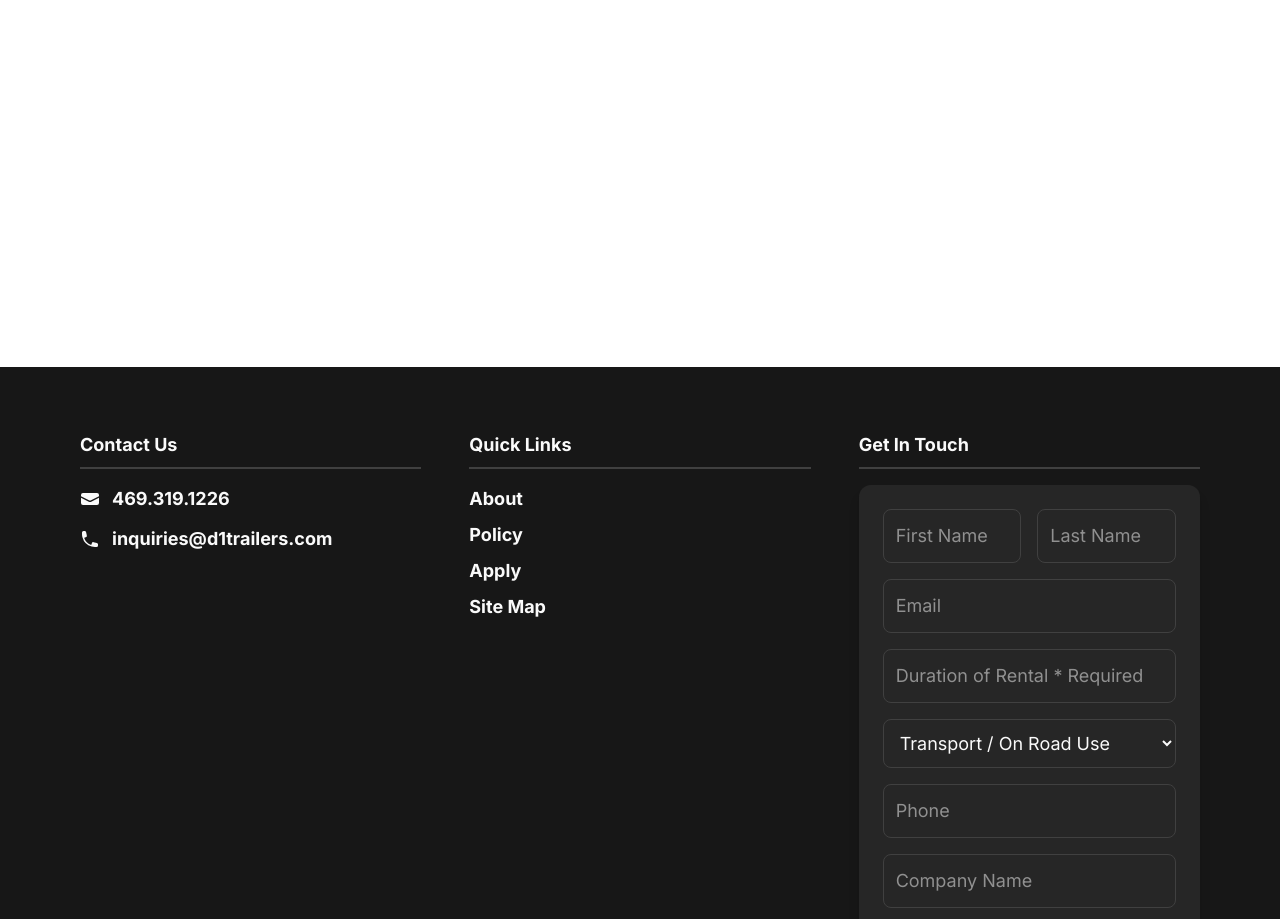
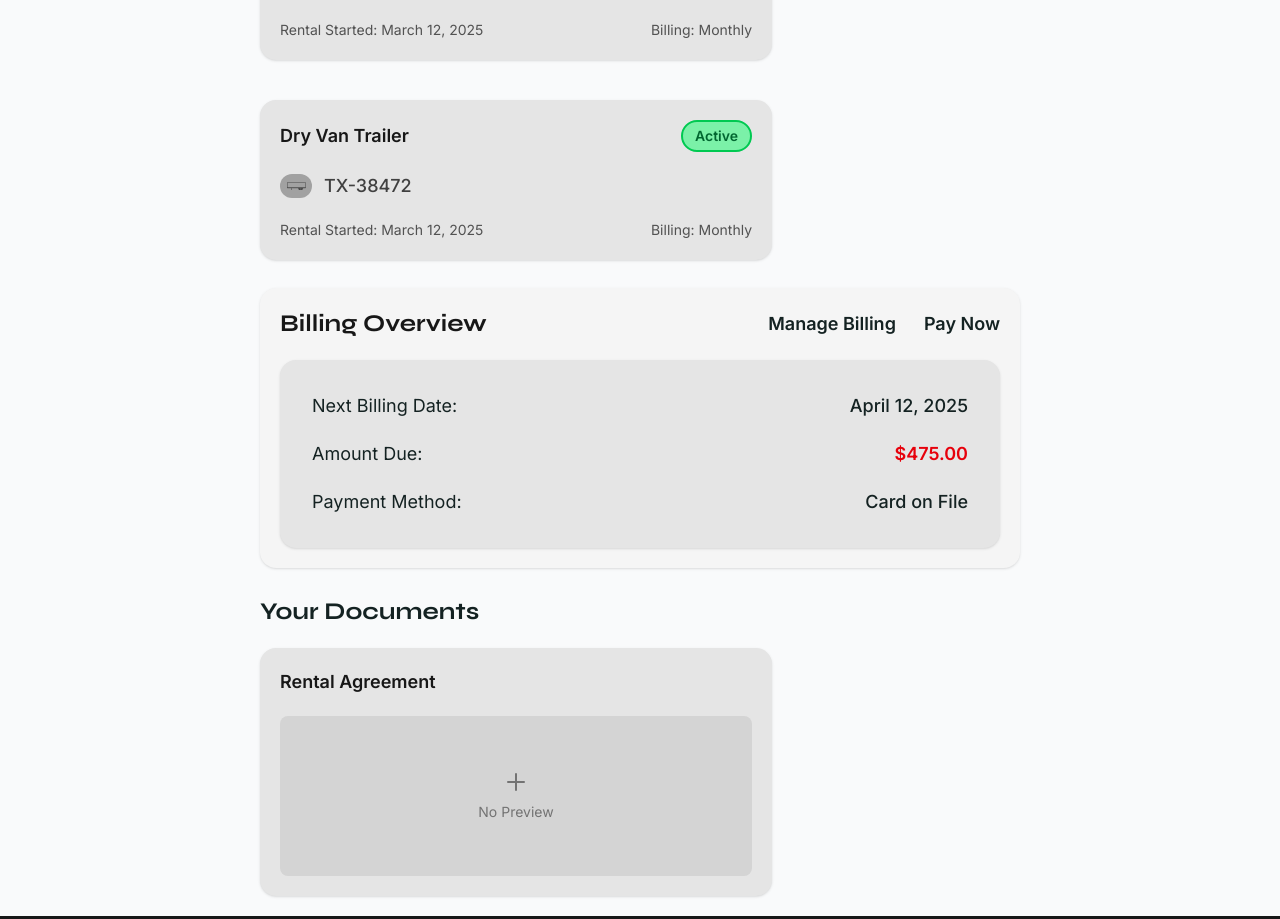
Before and after one commit to d1trailers/d1trailers, a Next.js app: page /portal in a window 1280 px wide. Before the commit this address had no page. Shown: the part 433-1352 px from the top of the page. Built offline with nearby package versions, Linux system fonts and the light colour scheme; a web font is replaced by a local one.

Commit message:
Add Portal Page

```diff
--- a/src/app/apply/page.js
+++ b/src/app/apply/page.js
@@ -6,14 +6,9 @@ import Card from "@/components/ui/Card";
 export default function Apply() {
   return (
     <div className="grid grid-flow-row w-full h-full gap-7 mt-25 p-5 md:px-35 lg:px-65">
-      <div className="flex flex-col gap-4">
-        <h2 className="font-syne text-3xl md:text-5xl lg:text-7xl font-bold">
-          Rental Application
-        </h2>
-        <p className="text-neutral-600 px-3 py-0.5 rounded-full bg-neutral-400 border-2 border-neutral-500 w-fit">
-          Updated November 2025
-        </p>
-      </div>
+      <h2 className="font-syne text-3xl md:text-5xl lg:text-7xl font-bold">
+        Rental Application
+      </h2>
       <Form />
     </div>
   );
@@ -21,7 +16,7 @@ export default function Apply() {
 
 function Form() {
   const inputClass =
-    "p-3 border border-neutral-700 rounded-lg bg-neutral-800 text-neutral-50 focus:outline-none focus:ring-2 focus:ring-(--branding-700)";
+    "p-3 border border-neutral-700 rounded-lg bg-neutral-200 dark:bg-neutral-800 text-neutral-950 dark:text-neutral-50 focus:outline-none focus:ring-2 focus:ring-(--branding-700)";
 
   const [formData, setFormData] = useState({});
 
@@ -39,15 +34,17 @@ function Form() {
   };
 
   return (
-    <Card className="w-full max-w-5x1 mx-auto bg-neutral-800 shadow-xl p-8 rounded-2xl">
+    <Card className="w-full max-w-5x1 mx-auto bg-neutral-200 dark:bg-neutral-800 shadow-sm p-8">
       <form onSubmit={handleSubmit} className="flex flex-col gap-8">
-        <header className="flex flex-col gap-2">
-          <h2 className="text-2xl font-bold text-neutral-50">Apply Now</h2>
-          <p className="text-sm text-neutral-400">
+        <section className="flex flex-col gap-2">
+          <h2 className="text-2xl font-bold text-neutral-950 dark:text-neutral-50">
+            Apply Now
+          </h2>
+          <p className="text-sm text-neutral-600 dark:text-neutral-400">
             Secure application form — your information is encrypted and
             confidential.
           </p>
-        </header>
+        </section>
         <section className="grid grid-cols-1 md:grid-cols-2 gap-4">
           <input
             name="ownerFirstName"
@@ -88,7 +85,9 @@ function Form() {
           />
         </section>
         <section className="flex flex-col gap-4">
-          <h3 className="font-bold text-neutral-200">Owner Address</h3>
+          <h3 className="font-bold text-neutral-800 dark:text-neutral-200">
+            Owner Address
+          </h3>
           <input
             name="ownerAddress"
             placeholder="Street Address"
@@ -109,7 +108,9 @@ function Form() {
           </div>
         </section>
         <section className="flex flex-col gap-4">
-          <h3 className="font-bold text-neutral-200">Company Information</h3>
+          <h3 className="font-bold text-neutral-800 dark:text-neutral-200">
+            Company Information
+          </h3>
           <input
             name="companyName"
             placeholder="Company Name *"
@@ -167,7 +168,9 @@ function Form() {
           required
         />
         <section className="flex flex-col gap-4">
-          <h3 className="font-bold text-neutral-200">Required Documents</h3>
+          <h3 className="font-bold text-neutral-800 dark:text-neutral-200">
+            Required Documents
+          </h3>
           {[
             "Utility Bill (1 of 2)",
             "Utility Bill (2 of 2)",
@@ -177,7 +180,7 @@ function Form() {
           ].map((label, i) => (
             <label
               key={i}
-              className="flex flex-col gap-1 text-sm text-neutral-400"
+              className="flex flex-col gap-1 text-sm text-neutral-700 dark:text-neutral-400"
             >
               {label}
               <input
@@ -191,7 +194,9 @@ function Form() {
           ))}
         </section>
         <section className="flex flex-col gap-4">
-          <h3 className="font-bold text-neutral-200">Personal References</h3>
+          <h3 className="font-bold text-neutral-800 dark:text-neutral-200">
+            Personal References
+          </h3>
           {[1, 2, 3].map((n) => (
             <div key={n} className="grid grid-cols-1 md:grid-cols-2 gap-4">
               <input
@@ -214,13 +219,13 @@ function Form() {
             className={inputClass}
             required
           />
-          <p className="text-xs text-neutral-400 leading-relaxed">
+          <p className="text-xs text-neutral-600 dark:text-neutral-400 leading-relaxed">
             Your SSN is collected for identity verification only and will not be
             used for credit approval. It is securely stored in accordance with
             our Privacy Policy.
           </p>
         </section>
-        <section className="flex flex-col gap-4 text-sm text-neutral-300">
+        <section className="flex flex-col gap-4 text-sm text-neutral-700 dark:text-neutral-300">
           <label className="flex gap-2">
             <input type="checkbox" name="ssnAuth" required />I authorize D1
             Trailers, LLC to securely store my SSN under the conditions
--- /dev/null
+++ b/src/app/login/page.js
@@ -0,0 +1,40 @@
+import Card from "@/components/ui/Card";
+
+export default function Login() {
+  return (
+    <div className="flex flex-col min-h-screen w-full h-full gap-7 p-5 md:px-35 lg:px-65 items-center justify-center">
+      <Card className="w-full max-w-lg mx-auto bg-neutral-200 dark:bg-neutral-800 shadow-sm p-8 gap-15">
+        <section className="flex flex-col gap-3">
+          <h2 className="text-2xl font-bold text-neutral-950 dark:text-neutral-50">
+            PORTAL LOGIN
+          </h2>
+          <p className="text-sm text-neutral-600 dark:text-neutral-400 text-balance">
+            Access Your Portal Now.{" "}
+            <span className="hidden md:inline">
+              View your rental agreement, billing schedule, and trailer details.
+            </span>
+          </p>
+        </section>
+        <section className="flex flex-col gap-1">
+          <input
+            type="email"
+            name="email"
+            placeholder="Email"
+            className="p-3 border border-neutral-700 rounded-lg bg-neutral-200 dark:bg-neutral-800 text-neutral-950 dark:text-neutral-50 focus:outline-none focus:ring-2 focus:ring-(--branding-700)"
+            required
+          />
+          <button
+            type="submit"
+            className="mt-4 bg-neutral-900 hover:bg-neutral-950 transition-colors text-neutral-50 py-4 rounded-xl font-bold text-lg"
+          >
+            Access Portal
+          </button>
+        </section>
+        <section className="flex flex-col gap-3 w-full text-center font-bold">
+          <a>Already have a Stripe billing link?</a>
+          <a>Need help accessing your portal?</a>
+        </section>
+      </Card>
+    </div>
+  );
+}
--- a/src/app/page.js
+++ b/src/app/page.js
@@ -178,7 +178,7 @@ function QuestionCard({ title, children }) {
         className={`w-full overflow-hidden transition-[height_opacity_margin] duration-300 ease-in-out text-neutral-300
     ${expanded ? "max-h-screen opacity-100 mt-5" : "max-h-0 opacity-0 mt-0 "}`}
       >
-        <div className="text-neutral-600 dark:text-neutral-400 leading-snug flex flex-col gap-2 mt-2 bg-neutral-50 dark:bg-neutral-800 group-hover:dark:bg-neutral-900 p-3 rounded-lg shadow-inner transition-colors duration-300">
+        <div className="text-neutral-600 dark:text-neutral-400 leading-snug flex flex-col text-balance gap-2 mt-2 bg-neutral-50 dark:bg-neutral-800 group-hover:dark:bg-neutral-900 p-3 rounded-lg shadow-inner transition-colors duration-300">
           {children}
         </div>
       </div>
--- /dev/null
+++ b/src/app/portal/page.js
@@ -0,0 +1,181 @@
+import Card from "@/components/ui/Card";
+import Image from "next/image";
+import Link from "next/link";
+
+export default function Portal() {
+  const rentals = [
+    {
+      type: "Dry Van Trailer",
+      plate: "TX-38472",
+      date: "March 12, 2025",
+      billing: "Monthly",
+      status: "Active",
+    },
+    {
+      type: "Dry Van Trailer",
+      plate: "TX-38472",
+      date: "March 12, 2025",
+      billing: "Monthly",
+      status: "Active",
+    },
+  ];
+
+  const documents = [
+    {
+      name: "Rental Agreement",
+      href: "",
+    },
+  ];
+
+  return (
+    <div className="grid grid-flow-row w-full h-full gap-7 mt-25 p-5 md:px-35 lg:px-65">
+      <section className="flex flex-col gap-3">
+        <p>Welcome,</p>
+        <h3 className="font-bold text-3xl md:text-4xl lg:text-5xl">
+          Acme Construction
+        </h3>
+        <div className="inline-flex gap-1 items-center w-fit bg-green-300 text-green-800 font-semibold text-sm px-4 py-1 rounded-full border-2 border-green-500 shadow-sm">
+          <Image src="/Trailer.png" alt="Trailer Icon" width={32} height={32} />
+          <span className="ml-2">2 Active Rentals</span>
+        </div>
+      </section>
+      <section className="space-y-5">
+        <h4 className="font-bold font-syne text-md md:text-lg lg:text-2xl">
+          Rentals Overview
+        </h4>
+        <div className="flex flex-wrap gap-10 justify-start items-start">
+          {rentals.map((rental, index) => (
+            <RentalCard key={index} rental={rental} />
+          ))}
+        </div>
+      </section>
+      <section className="bg-neutral-100 dark:bg-neutral-800 rounded-2xl p-5 shadow-sm space-y-5">
+        <div className="flex justify-between items-center">
+          <h4 className="font-bold font-syne text-md md:text-lg lg:text-2xl text-neutral-900 dark:text-neutral-50">
+            Billing Overview
+          </h4>
+          <div className="flex gap-7 font-semibold">
+            <Link href="">Manage Billing</Link>
+            <Link href="">Pay Now</Link>
+          </div>
+        </div>
+        <Card className="w-full mx-auto bg-neutral-200 dark:bg-neutral-800 shadow-sm p-8 gap-5">
+          <div className="flex justify-between">
+            <span>Next Billing Date:</span>
+            <span className="font-medium">April 12, 2025</span>
+          </div>
+          <div className="flex justify-between">
+            <span>Amount Due:</span>
+            <span className="font-semibold text-red-600 dark:text-red-400">
+              $475.00
+            </span>
+          </div>
+          <div className="flex justify-between">
+            <span>Payment Method:</span>
+            <span className="font-medium">Card on File</span>
+          </div>
+        </Card>
+      </section>
+      <section className="space-y-5">
+        <h4 className="font-bold font-syne text-md md:text-lg lg:text-2xl">
+          Your Documents
+        </h4>
+        <div className="flex flex-wrap gap-10 justify-start items-start">
+          {documents.map((document, index) => (
+            <DocumentCard key={index} document={document} />
+          ))}
+        </div>
+      </section>
+    </div>
+  );
+}
+
+function DocumentCard({ document }) {
+  return (
+    <Card className="w-full max-w-lg bg-neutral-200 dark:bg-neutral-800 shadow-sm p-5 gap-5">
+      <h3 className="text-lg font-semibold text-neutral-900 dark:text-neutral-50 truncate">
+        {document.name}
+      </h3>
+      <Link
+        href={document.href}
+        className="w-full h-40 flex items-center justify-center bg-neutral-300 dark:bg-neutral-700 rounded-lg overflow-hidden"
+      >
+        {document.preview ? (
+          <Image
+            src={document.preview}
+            alt={document.name}
+            width={160}
+            height={160}
+            className="object-contain"
+          />
+        ) : (
+          <div className="flex flex-col items-center justify-center text-neutral-500">
+            <svg
+              xmlns="http://www.w3.org/2000/svg"
+              className="h-6 w-12"
+              fill="none"
+              viewBox="0 0 24 24"
+              stroke="currentColor"
+              strokeWidth={2}
+            >
+              <path
+                strokeLinecap="round"
+                strokeLinejoin="round"
+                d="M12 4v16m8-8H4"
+              />
+            </svg>
+            <span className="text-sm mt-2">No Preview</span>
+          </div>
+        )}
+      </Link>
+
+      {document.size && (
+        <p className="text-sm text-neutral-600 dark:text-neutral-400">
+          Size: {document.size}
+        </p>
+      )}
+      {document.type && (
+        <p className="text-sm text-neutral-600 dark:text-neutral-400">
+          Type: {document.type}
+        </p>
+      )}
+    </Card>
+  );
+}
+
+function RentalCard({ rental }) {
+  return (
+    <Card className="w-full max-w-lg bg-neutral-200 dark:bg-neutral-800 shadow-sm p-5 gap-5">
+      <div className="flex items-center justify-between">
+        <h3 className="text-lg font-semibold text-neutral-900 dark:text-neutral-50 truncate">
+          {rental.type}
+        </h3>
+        <span
+          className={`px-3 py-1 rounded-full text-sm font-semibold border-2 ${
+            rental.status === "Active"
+              ? "bg-green-300 text-green-800 border-green-500"
+              : "bg-gray-100 text-gray-800 border-gray-300"
+          }`}
+        >
+          {rental.status}
+        </span>
+      </div>
+      <div className="flex items-center gap-3">
+        <Image
+          src="/Trailer.png"
+          alt="Trailer Icon"
+          width={32}
+          height={32}
+          className="rounded-full p-1 bg-neutral-400"
+        />
+        <p className="font-medium text-neutral-700 dark:text-neutral-300">
+          {rental.plate}
+        </p>
+      </div>
+      <div className="flex gap-5 justify-between text-sm text-neutral-600 dark:text-neutral-400">
+        <p>Rental Started: {rental.date}</p>
+        <p>Billing: {rental.billing}</p>
+      </div>
+    </Card>
+  );
+}
--- a/src/components/structure/Header.js
+++ b/src/components/structure/Header.js
@@ -97,7 +97,7 @@ function HeaderItem({ label, href }) {
     <Link
       href={href}
       className={
-        "relative text-lg font-bold text-neutral-50 after:block after:h-0.5 no-underline! hover:no-underline! after:w-0 after:bg-current after:transition-all after:duration-300 hover:md:after:w-full"
+        "relative text-lg font-bold light:text-(--branding-700) dark:text-neutral-50 after:block after:h-0.5 no-underline! hover:no-underline! after:w-0 after:bg-current after:transition-all after:duration-300 hover:md:after:w-full"
       }
     >
       {label}
```
